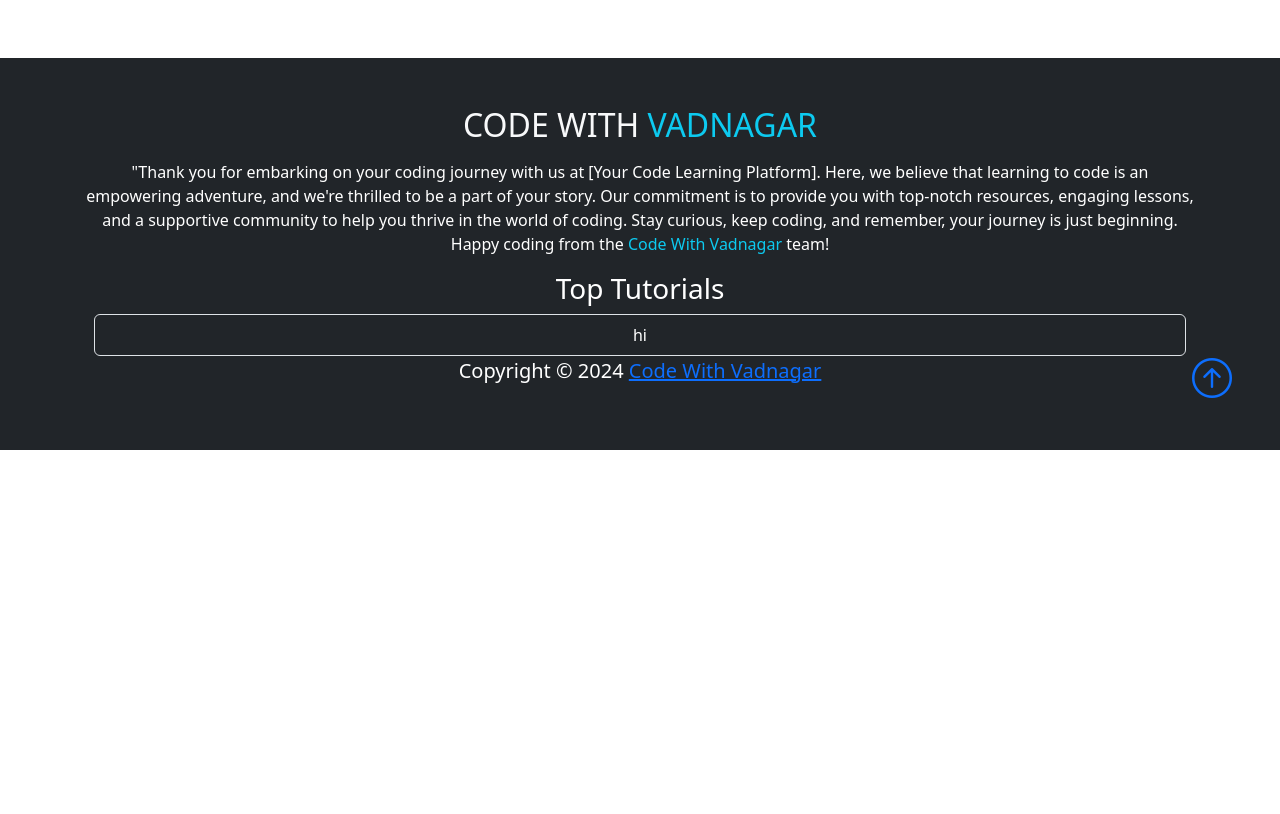
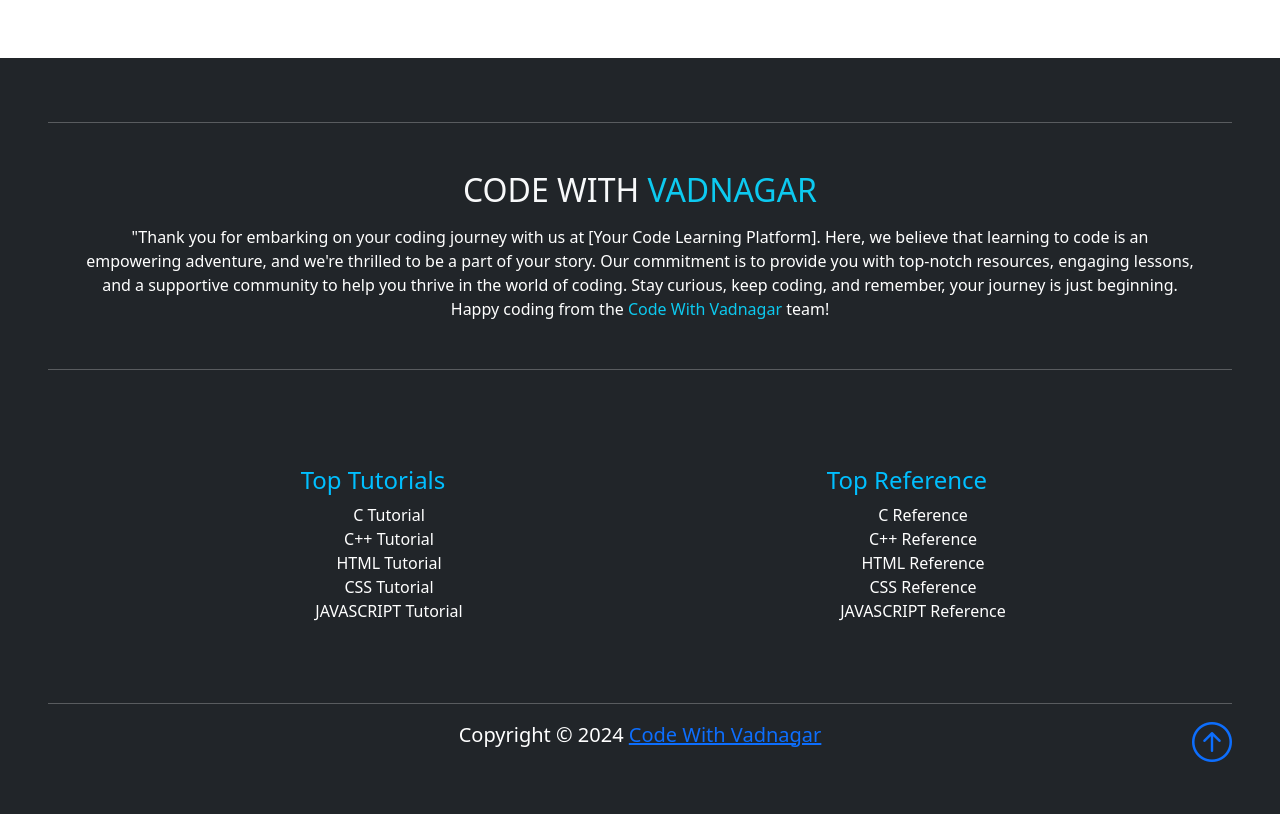
Before and after one commit to Moinvy/PROJECT-ON-HTML, a plain HTML site: page index.html in a window 1280 px wide. Shown: the part 2420-3234 px from the top of the page. Before the commit the page ends 2870 px from the top, so only its background shows below. Drawn offline with nearby package versions, Linux system fonts and the light colour scheme.

Commit message:
Update index.html Update style.css

```diff
--- a/index.html
+++ b/index.html
@@ -203,7 +203,7 @@
         </div>
     </section>
 
-    <section id="instructors" class="p-5 bg-primary">
+    <section id="instructors" class="p-5 bg-info">
         <div class="container">
             <h2 class="text-center text-white">Our Instructors</h2>
             <p class="lead text-center text-white mb-5">
@@ -275,19 +275,59 @@
 
     <!--footer-->
     <footer class="p-5 bg-dark text-white text-center position-relative">
+        <hr class="bg-white mb-5">
         <div class="container">
             <h2 class="text-light">CODE WITH <span class="text-info"> VADNAGAR</span></h2>
             <p class="lea my-3">"Thank you for embarking on your coding journey with us at [Your Code Learning Platform]. Here, we believe that learning to code is an empowering adventure, and we're thrilled to be a part of your story. Our commitment is to provide you with top-notch resources, engaging lessons, and a supportive community to help you thrive in the world of coding. Stay curious, keep coding, and remember, your journey is just beginning. Happy coding from the <span class="text-info">Code With Vadnagar</span> team!</p>
-            <div class="container bg-dark">
-                <h3>Top Tutorials</h3>
-                    <ul class="list-group bg-dark">
-                        <li class="list-group-item bg-dark text-white">
-                            hi
-                        </li>
-                    </ul>
-            </div>
         </div>
-
+        <hr class="bg-white my-5">
+            <section class="p-5">
+                <div class="container footer-section">
+                    <div class="row bg-dark g-1">
+                        <div class="col-md">
+                            <h4>Top Tutorials</h4>
+                            <ul class="footer-menu">
+                                <li>
+                                    C Tutorial
+                                </li>
+                                <li>
+                                    C++ Tutorial
+                                </li>
+                                <li>
+                                    HTML Tutorial
+                                </li>
+                                <li>
+                                    CSS Tutorial
+                                </li>
+                                <li>
+                                    JAVASCRIPT Tutorial
+                                </li>
+                            </ul>
+                        </div>
+                        <div class="col-md">
+                            <h4>Top Reference</h4>
+                            <ul class=" footer-menu">
+                                <li>
+                                    C Reference
+                                </li>
+                                <li>
+                                    C++ Reference
+                                </li>
+                                <li>
+                                    HTML Reference
+                                </li>
+                                <li>
+                                    CSS Reference
+                                </li>
+                                <li>
+                                    JAVASCRIPT Reference
+                                </li>
+                            </ul>
+                        </div>
+                    </div>
+                </div>
+            </section>
+            <hr class="bg-white">
         <p class="lead">Copyright &copy; 2024 <a href="#">Code With Vadnagar</a></p>
 
         <a href="#" class="position-absolute bottom-0 end-0 p-5">
--- a/style.css
+++ b/style.css
@@ -25,3 +25,12 @@ body::before{
       .content {
         padding-top: 70px;
       } */
+.footer-menu li
+{
+    text-decoration: none;
+    list-style: none;
+}
+.footer-section h4
+{
+    color:deepskyblue;
+}
```
